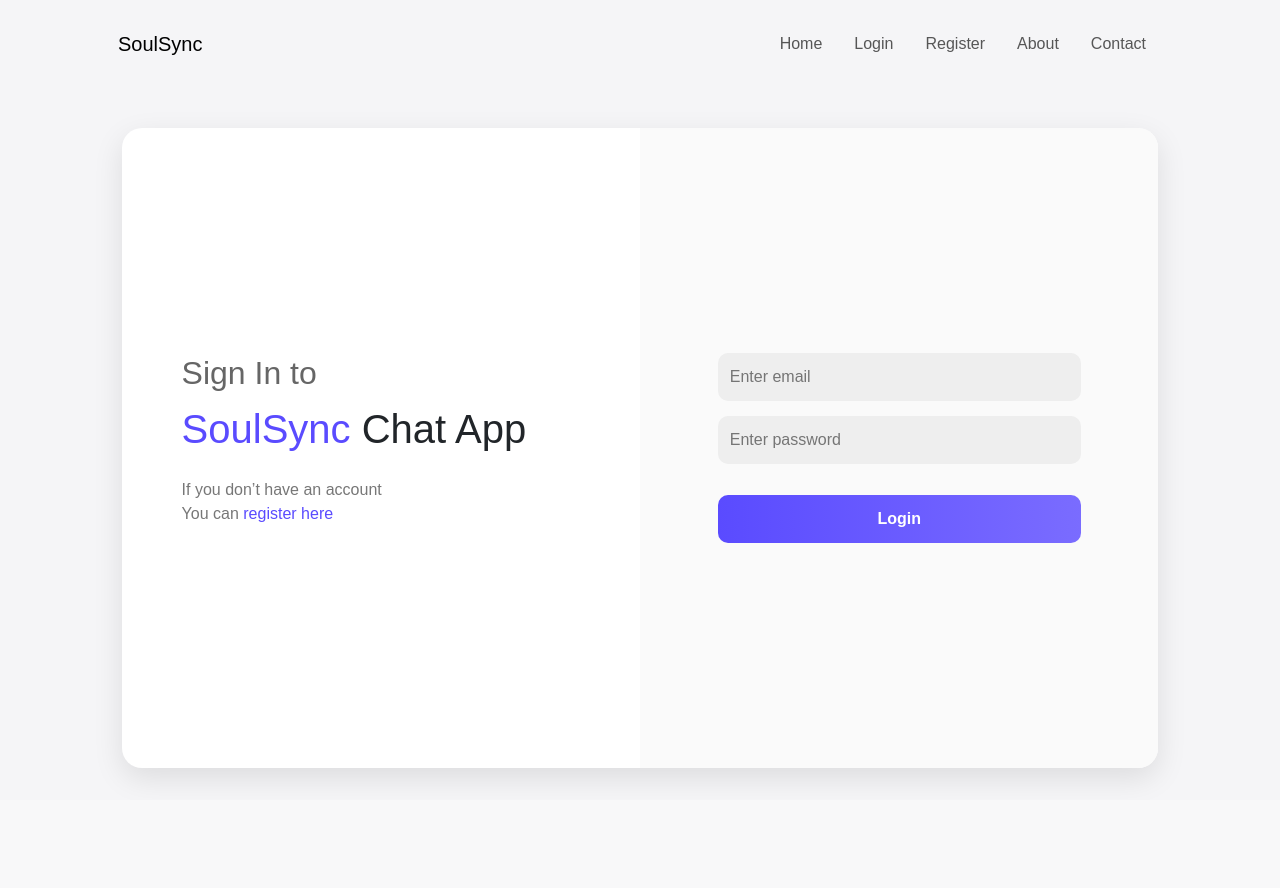
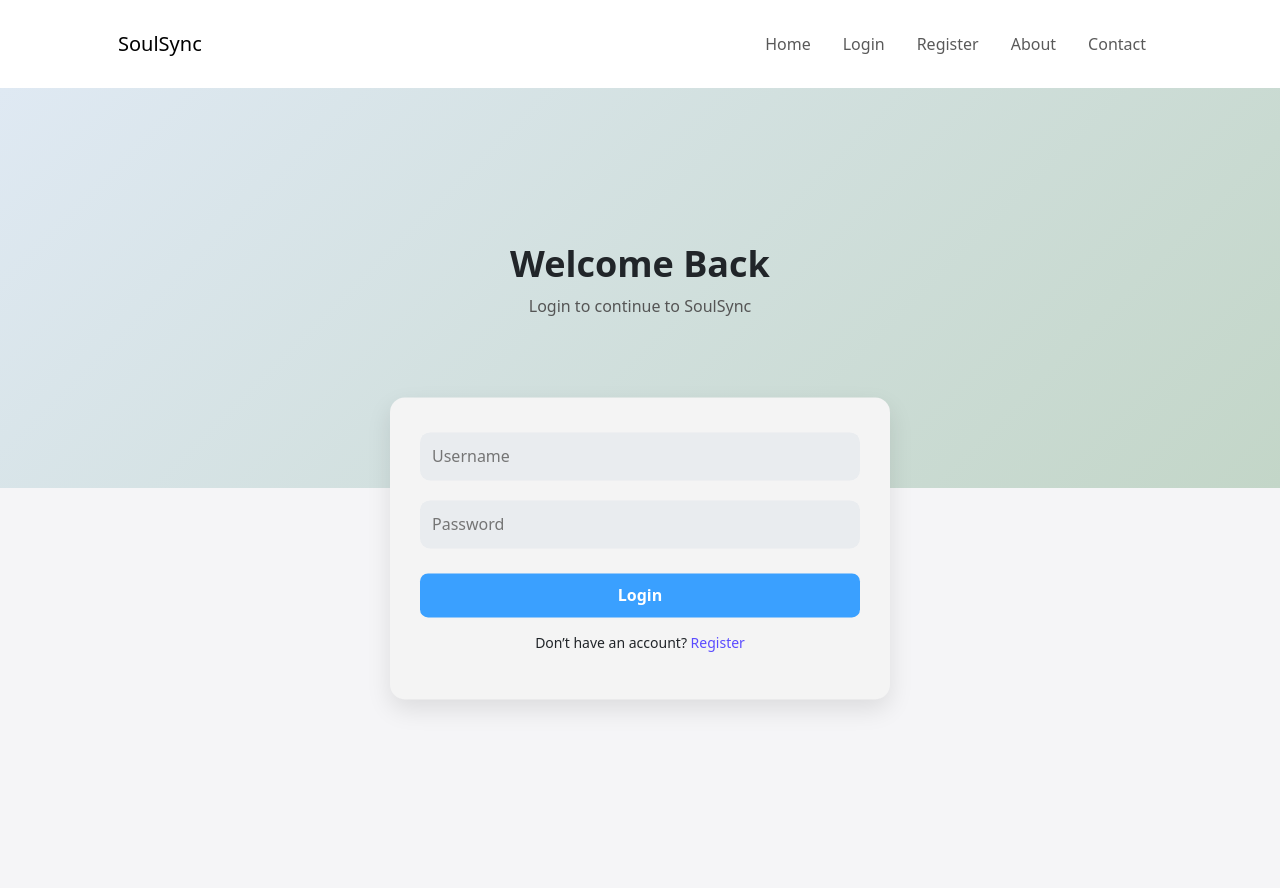
Before and after one commit to AyaanOVO/chat-app-django, a Django app: page /login/ in a window 1280 px wide. Before the commit the page ends 782 px from the top, so only its background shows below. Run offline with Django 5.2, Linux system fonts and the light colour scheme; some libraries are stand-ins or nearby versions.

Commit message:
Complete UI design for login, register, about, and contact pages

```diff
--- a/chat/static/chat/style.css
+++ b/chat/static/chat/style.css
@@ -1,88 +1,78 @@
-/* Page background */
-body {
-    margin: 0;
-    font-family: 'Poppins', sans-serif;
-    background: #f5f5f7;
+/* Both Register & Login Page
+
+/* PAGE */
+.auth-page {
+    min-height: 100vh;
+    position: relative;
 }
 
-/* Main layout */
-.main-container {
-    width: 81%;
-    height: 80vh;
-    margin: auto;
-    margin-top: 5vh;
-    display: flex;
-    background: white;
-    border-radius: 20px;
-    box-shadow: 0 10px 30px rgba(0,0,0,0.1);
-    overflow: hidden;
-}
-
-/* LEFT SIDE */
-.left {
-    width: 50%;
-    padding: 60px;
+/* TOP HALF */
+.auth-top {
+    height: 50vh;
+    background: linear-gradient(135deg, #dfe9f3, #c3d6c8);
     display: flex;
     flex-direction: column;
     justify-content: center;
+    align-items: center;
 }
 
-.left h2 {
-    color: #666;
+/* BOTTOM HALF */
+.auth-page::after {
+    content: "";
+    position: absolute;
+    bottom: 0;
+    width: 100%;
+    height: 50vh;
+    background: #f5f5f7;
+    z-index: -1;
 }
 
-.left h1 {
-    font-size: 40px;
-    margin: 5px 0;
+/* HEADING */
+.auth-top h1 {
+    font-size: 36px;
+    font-weight: 800;
 }
 
-.left h1 span {
-    color: #5a4bff;
+.auth-top p {
+    color: #555;
 }
 
-.small-text {
-    margin-top: 20px;
-    color: #777;
+/* CARD */
+.auth-card {
+    width: 500px;
+    background: #f4f4f4;
+    padding: 30px;
+    border-radius: 15px;
+    box-shadow: 0 10px 25px rgba(0,0,0,0.1);
+
+    position: absolute;
+    top: 50%;
+    left: 50%;
+    transform: translate(-50%, -30%);
 }
 
-.small-text a {
-    color: #5a4bff;
-    text-decoration: none;
-}
-
-/* RIGHT SIDE */
-.right {
-    width: 50%;
-    display: flex;
-    justify-content: center;
-    align-items: center;
-    background: #fafafa;
-}
-
-/* FORM */
-.login-form {
-    width: 70%;
-    display: flex;
-    flex-direction: column;
-}
-
-.login-form input {
-    padding: 12px;
-    margin-bottom: 15px;
-    border: none;
-    border-radius: 10px;
-    background: #eee;
-}
-
-.forgot {
-    font-size: 12px;
-    text-align: right;
-    color: #888;
+/* INPUT */
+.input-group {
     margin-bottom: 15px;
 }
 
+.input-group label {
+    font-size: 12px;
+    color: #555;
+}
+
+.input-group input {
+    width: 100%;
+    padding: 12px;
+    border: none;
+    border-radius: 10px;
+    background: #e9ecef;
+    margin-top: 5px;
+}
+
 /* BUTTON */
-.login-form button {
+button {
+    width: 100%;
     padding: 12px;
     border: none;
     border-radius: 10px;
@@ -90,4 +80,206 @@ body {
     color: white;
     font-weight: bold;
     cursor: pointer;
+    margin-top: 10px;
 }
+
+/* SWITCH TEXT */
+.switch {
+    margin-top: 15px;
+    font-size: 14px;
+    text-align: center;
+}
+
+.switch a {
+    color: #5a4bff;
+    text-decoration: none;
+}
+
+.page-bg {
+    min-height: 100vh;
+    background: linear-gradient(135deg, #dfe9f3, #c3d6c8);
+    display: flex;
+    justify-content: center;
+    align-items: center;
+}
+
+.contact-page {
+    min-height: 100vh;
+    position: relative;
+}
+
+/* TOP HALF */
+.top-section {
+    height: 50vh;
+    background: linear-gradient(135deg, #dfe9f3, #c3d6c8);
+    display: flex;
+    flex-direction: column;
+    justify-content: center;
+    align-items: center;
+}
+
+/* BOTTOM HALF */
+.contact-page::after {
+    content: "";
+    position: absolute;
+    bottom: 0;
+    width: 100%;
+    height: 50vh;
+    background: #f5f5f7;
+    z-index: -1;
+}
+
+/* Contact Page */
+
+/* HEADING */
+.top-section h1 {
+    font-size: 36px;
+    font-weight: 800;  /* BOLD */
+    margin-bottom: 10px;
+}
+
+.top-section p {
+    color: #55;
+}
+
+/* FORM CARD */
+.form-card {
+    width: 500px;
+    background: #f4f4f4;
+    padding: 30px;
+    border-radius: 15px;
+    box-shadow: 0 10px 25px rgba(0,0,0,0.1);
+
+    position: absolute;
+    top: 50%;
+    left: 50%;
+    transform: translate(-50%, -30%);
+}
+
+/* ROW */
+.contact-form .row {
+    display: flex;
+    gap: 15px;
+}
+
+/* INPUT GROUP */
+.input-group {
+    width: 100%;
+    margin-bottom: 15px;
+}
+
+.input-group label {
+    font-size: 12px;
+    color: #555;
+}
+
+/* INPUTS */
+.input-group input,
+.input-group textarea {
+    width: 100%;
+    padding: 12px;
+    border: none;
+    border-radius: 10px;
+    background: #e9ecef;
+    margin-top: 5px;
+}
+
+textarea {
+    height: 100px;
+    resize: none;
+}
+
+/* BOTTOM */
+.form-bottom {
+    display: flex;
+    justify-content: space-between;
+    align-items: center;
+}
+
+/* BUTTON */
+button {
+    padding: 10px 20px;
+    border: none;
+    border-radius: 8px;
+    background: #3aa0ff;
+    color: white;
+    cursor: pointer;
+}
+
+/* About Page */
+
+.about-page {
+    min-height: 100vh;
+    position: relative;
+}
+
+/* TOP HALF */
+.about-top {
+    height: 50vh;
+    background: linear-gradient(135deg, #dfe9f3, #c3d6c8);
+    display: flex;
+    flex-direction: column;
+    justify-content: center;
+    align-items: center;
+}
+
+/* BOTTOM HALF */
+.about-page::after {
+    content: "";
+    position: absolute;
+    bottom: 0;
+    width: 100%;
+    height: 50vh;
+    background: #f5f5f7;
+    z-index: -1;
+}
+
+/* HEADING */
+.about-top h1 {
+    font-size: 36px;
+    font-weight: 800;
+}
+
+.about-top p {
+    color: #555;
+}
+
+/* CARD */
+.about-card {
+    width: 700px;
+    background: #ffffff;
+    padding: 30px;
+    border-radius: 15px;
+    box-shadow: 0 10px 25px rgba(0,0,0,0.1);
+
+    position: absolute;
+    top: 50%;
+    left: 50%;
+    transform: translate(-50%, -30%);
+    text-align: center;
+}
+
+/* TEXT */
+.about-text {
+    color: #555;
+    margin-bottom: 25px;
+}
+
+/* FEATURES */
+.features {
+    display: flex;
+    justify-content: space-between;
+    gap: 15px;
+}
+
+.feature {
+    background: #f5f3ff;
+    padding: 15px;
+    border-radius: 10px;
+    width: 100%;
+}
+
+.feature h3 {
+    font-size: 16px;
+    margin-bottom: 5px;
+}
--- a/chat/templates/chat/base.html
+++ b/chat/templates/chat/base.html
@@ -4,7 +4,7 @@
 <html lang="en">
 <head>
     <meta charset="UTF-8">
-    <title>SoulSync</title>
+    <title> {% block title %} {% endblock %} - SoulSync</title>
 
     <!-- Bootstrap -->
     <link href="https://cdn.jsdelivr.net/npm/bootstrap@5.3.8/dist/css/bootstrap.min.css" rel="stylesheet" integrity="sha384-sRIl4kxILFvY47J16cr9ZwB07vP4J8+LH7qKQnuqkuIAvNWLzeN8tE5YBujZqJLB" crossorigin="anonymous">
@@ -60,14 +60,14 @@
         <li class="nav-item">
           <a
             class="nav-link px-lg-3 py-3 py-lg-4"
-            href="#"
+            href="{% url 'about_page' %}"
             >About</a
           >
         </li>
         <li class="nav-item">
           <a
             class="nav-link px-lg-3 py-3 py-lg-4"
-            href="#"
+            href="{% url 'contact_page' %}"
             >Contact</a
           >
         </li>
@@ -75,9 +75,8 @@
     </div>
   </div>
 </nav>
+
 {% block content %} {% endblock %}
-
-
 
 </body>
 </html>
--- a/chat/templates/chat/login.html
+++ b/chat/templates/chat/login.html
@@ -1,27 +1,42 @@
 {% extends "chat/base.html" %}
+
+{% block title %} Login {% endblock %}
 
 {% block content %}
 
-<div class="main-container">
-    <div class="left">
-        <h2>Sign In to</h2>
-        <h1><span>SoulSync</span> Chat App</h1>
+<div class="auth-page">
 
-        <p class="small-text">
-            If you don’t have an account<br>
-            You can <a href="{% url 'register_page' %}">register here</a>
-        </p>
+    <!-- TOP -->
+    <div class="auth-top">
+        <h1>Welcome Back</h1>
+        <p>Login to continue to SoulSync</p>
     </div>
 
-    <!-- RIGHT SIDE -->
-    <div class="right">
-        <form class="login-form">
-            <input type="email" placeholder="Enter email">
-            <input type="password" placeholder="Enter password">
+    <!-- FORM -->
+    <div class="auth-card">
 
-            <button type="submit" class="mt-3">Login</button>
+        <form method="POST">
+            {% csrf_token %}
+
+            <div class="input-group">
+                <input type="text" placeholder="Username">
+            </div>
+
+            <div class="input-group">
+                <input type="password" placeholder="Password">
+            </div>
+
+            <button type="submit">Login</button>
+
+            <p class="switch">
+                Don’t have an account?
+                <a href="/register/">Register</a>
+            </p>
+
         </form>
+
     </div>
+
 </div>
 
 {% endblock %}
--- a/chat/views.py
+++ b/chat/views.py
@@ -2,9 +2,20 @@ from django.shortcuts import render
 
 # Create your views here.
 
+# contact page
 def login_page(request):
     return render(request, 'chat/login.html')
 
 
+# register page
 def register_page(request):
     return render(request, 'chat/register.html')
+
+
+# contact page
+def contact_page(request):
+    return render(request, 'chat/contact.html')
+
+# about page
+def about_page(request):
+    return render(request, 'chat/about.html')
--- a/core/urls.py
+++ b/core/urls.py
@@ -22,4 +22,6 @@ urlpatterns = [
     path('admin/', admin.site.urls),
     path('login/', views.login_page, name='login_page'),
     path('register/', views.register_page, name='register_page'),
+    path('contact/', views.contact_page, name='contact_page'),
+    path('about/', views.about_page, name='about_page'),
 ]
```
Also changed, not shown: chat/templates/chat/about.html (added, +46 -0 lines), chat/templates/chat/contact.html (added, +48 -0 lines), chat/templates/chat/register.html (+33 -16 lines).
